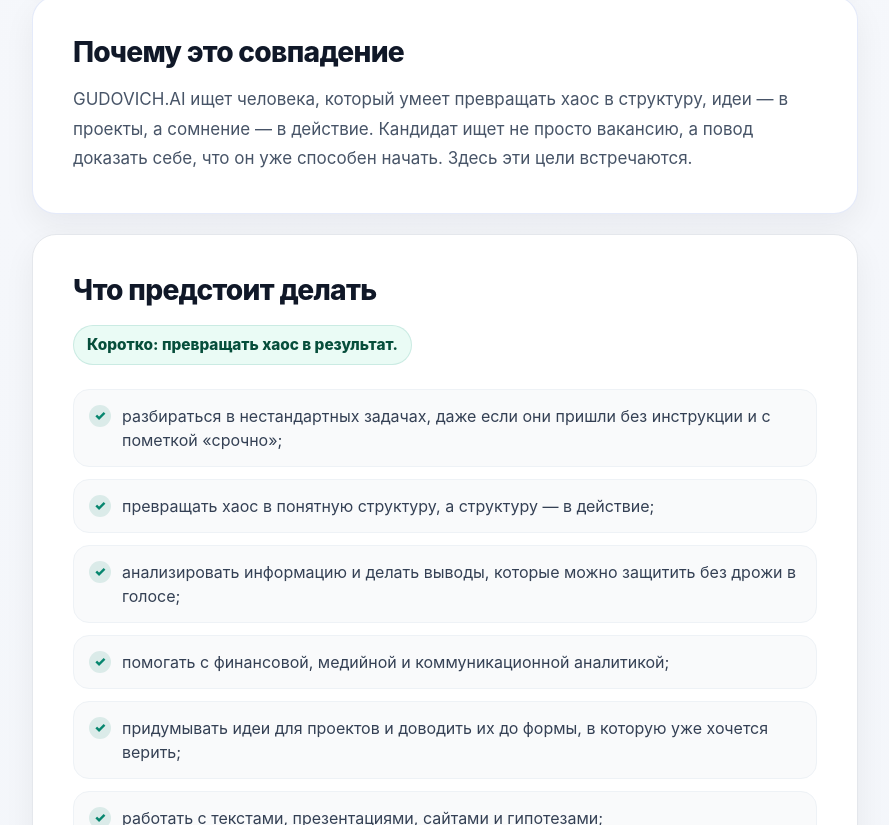
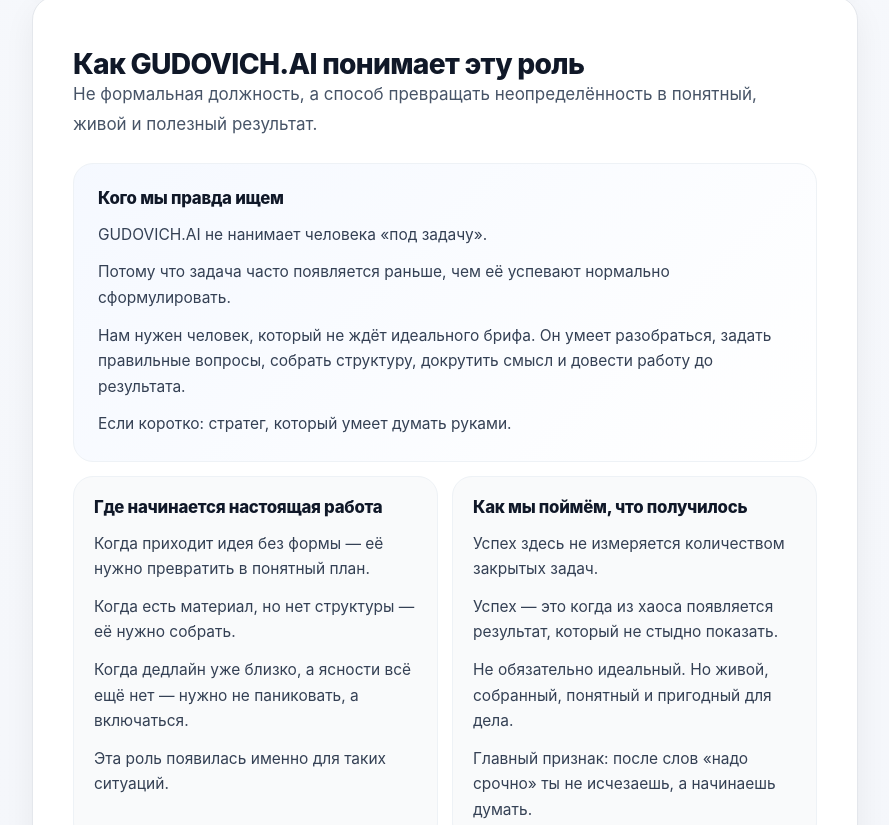
Before and after one commit to uyanujet72-art/GudaJoB, a React (Vite) app: page / in a window 1280 px wide. Shown: the part 3775-4600 px from the top of the page, without its empty margins (8-897 px from the left). Built offline with nearby package versions, Linux system fonts and the light colour scheme.

Commit message:
Finalize GUDOVICH AI role block

```diff
--- a/src/App.jsx
+++ b/src/App.jsx
@@ -296,6 +296,47 @@
   );
 }
 
+function CompanyNeeds() {
+  return (
+    <section className="card needs-section" aria-labelledby="needs-title">
+      <div className="section-heading compact">
+        <h2 id="needs-title">Как GUDOVICH.AI понимает эту роль</h2>
+        <p>Не формальная должность, а способ превращать неопределённость в понятный, живой и полезный результат.</p>
+      </div>
+      <div className="needs-grid">
+        <article className="needs-card needs-card--wide">
+          <h3>Кого мы правда ищем</h3>
+          <p>GUDOVICH.AI не нанимает человека «под задачу».</p>
+          <p>Потому что задача часто появляется раньше, чем её успевают нормально сформулировать.</p>
+          <p>Нам нужен человек, который не ждёт идеального брифа. Он умеет разобраться, задать правильные вопросы, собрать структуру, докрутить смысл и довести работу до результата.</p>
+          <p>Если коротко: стратег, который умеет думать руками.</p>
+        </article>
+        <article className="needs-card">
+          <h3>Где начинается настоящая работа</h3>
+          <p>Когда приходит идея без формы — её нужно превратить в понятный план.</p>
+          <p>Когда есть материал, но нет структуры — её нужно собрать.</p>
+          <p>Когда дедлайн уже близко, а ясности всё ещё нет — нужно не паниковать, а включаться.</p>
+          <p>Эта роль появилась именно для таких ситуаций.</p>
+        </article>
+        <article className="needs-card">
+          <h3>Как мы поймём, что получилось</h3>
+          <p>Успех здесь не измеряется количеством закрытых задач.</p>
+          <p>Успех — это когда из хаоса появляется результат, который не стыдно показать.</p>
+          <p>Не обязательно идеальный. Но живой, собранный, понятный и пригодный для дела.</p>
+          <p>Главный признак: после слов «надо срочно» ты не исчезаешь, а начинаешь думать.</p>
+        </article>
+        <article className="needs-card needs-card--wide">
+          <h3>Что такое GUDOVICH.AI</h3>
+          <p>GUDOVICH.AI — это не классическое агентство и не стартап в стиле «мы меняем мир».</p>
+          <p>Это команда, которая собирает смысл, упаковку, идеи, презентации, автоматизацию и сложные решения в понятный результат.</p>
+          <p>ИИ здесь не украшение в названии. Это рабочая среда, в которой быстрее думают, быстрее проверяют гипотезы и быстрее доводят идеи до формы.</p>
+          <p>Здесь ценят не шум, а способность делать сложное понятным.</p>
+        </article>
+      </div>
+    </section>
+  );
+}
+
 function WhyMatch() {
   return (
     <section className="card match-card">
@@ -444,6 +485,7 @@
             <HrScoring />
             <VacancyComparison />
             <RoleProfile />
+            <CompanyNeeds />
             <WhyMatch />
             <ListCard title="Что предстоит делать" items={duties} note="Коротко: превращать хаос в результат." />
             <ListCard title="Кого мы ищем" items={requirements} id="requirements" />
--- a/src/styles.css
+++ b/src/styles.css
@@ -698,6 +698,60 @@
   margin-bottom: 0;
 }
 
+.needs-section {
+  background: var(--white);
+}
+
+.needs-section .section-heading p {
+  max-width: 720px;
+  margin: 0;
+}
+
+.needs-grid {
+  display: grid;
+  grid-template-columns: repeat(2, minmax(0, 1fr));
+  gap: 14px;
+  margin-top: 24px;
+}
+
+.needs-card {
+  border: 1px solid var(--border-soft);
+  border-radius: 20px;
+  padding: 20px;
+  background: var(--surface-soft);
+}
+
+.needs-card--wide {
+  grid-column: 1 / -1;
+  padding: 24px;
+  background:
+    linear-gradient(135deg, rgba(238, 244, 255, 0.58), rgba(255, 255, 255, 0.96)),
+    var(--white);
+}
+
+.needs-card h3 {
+  margin: 0 0 14px;
+  color: var(--text);
+  font-size: 1.05rem;
+  font-weight: 850;
+  letter-spacing: -0.015em;
+}
+
+.needs-card p {
+  margin: 0;
+  color: var(--text-soft);
+  font-size: 15.5px;
+  line-height: 1.65;
+}
+
+.needs-card p + p {
+  margin-top: 12px;
+}
+
+.needs-card--wide p {
+  max-width: 880px;
+}
+
 .match-card {
   border-color: rgba(37, 87, 214, 0.12);
   background: var(--white);
@@ -1054,6 +1108,7 @@
   .dream-list,
   .score-grid,
   .comparison-grid,
+  .needs-grid,
   .role-grid {
     grid-template-columns: 1fr;
   }
```
